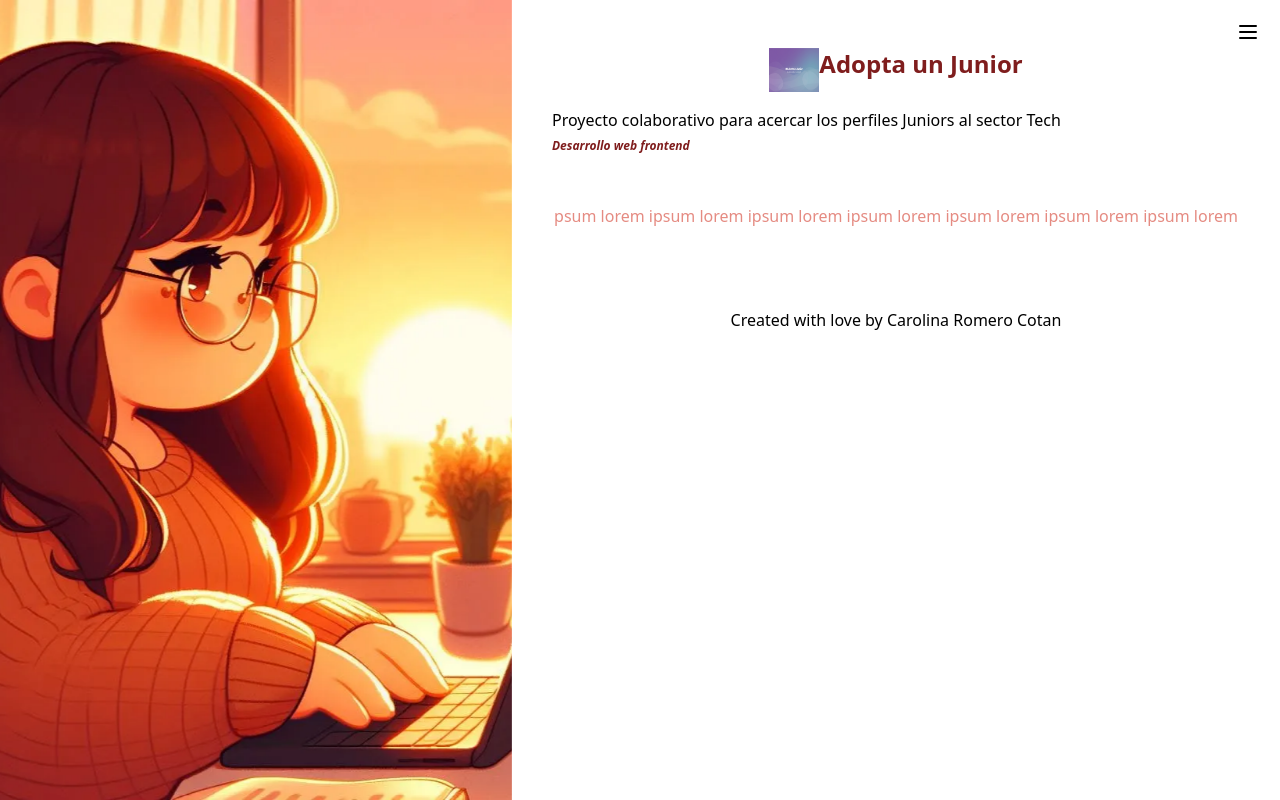
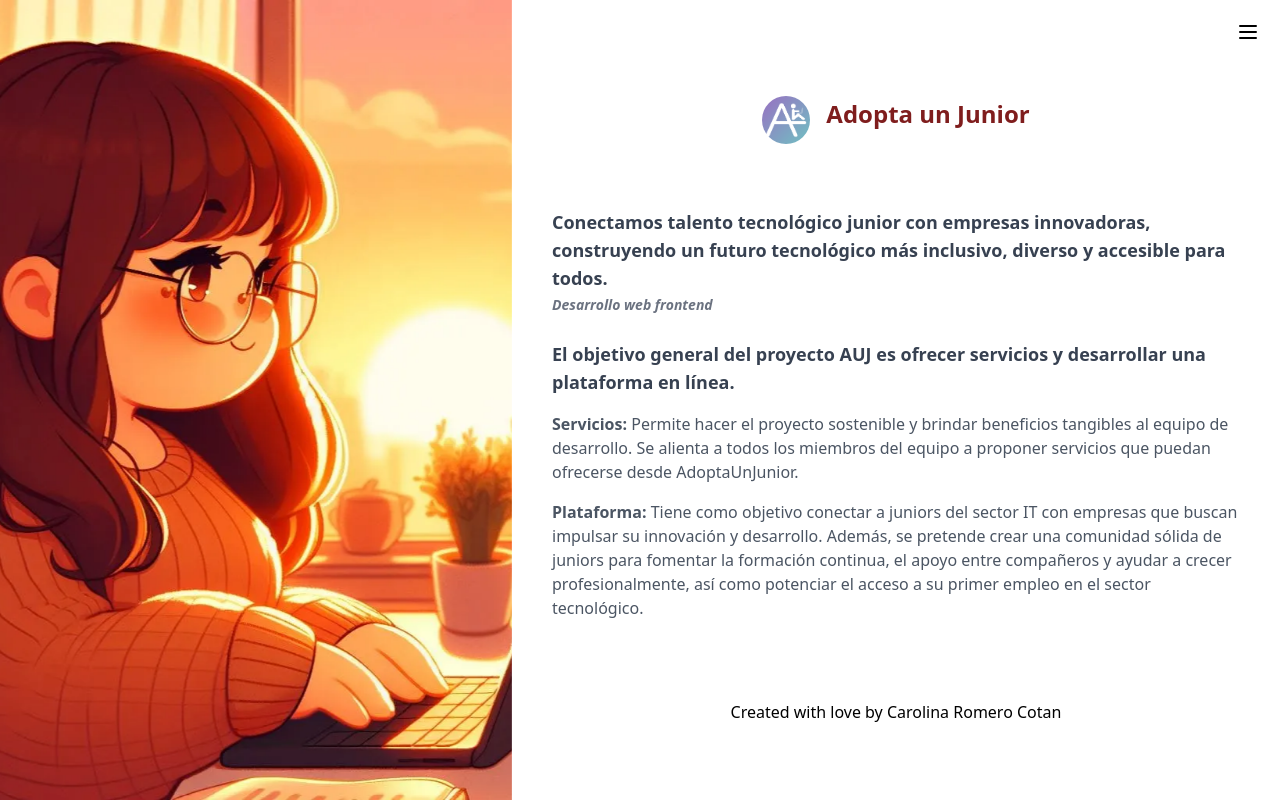
Before and after one commit to Carol-88/Portfolio, a React (Vite) app: page /projects/1 in a window 1280 px wide. Built offline with nearby package versions, Linux system fonts and the light colour scheme.

Commit message:
🚧 work in projectDetails

```diff
--- a/src/components/Contact/Contact.jsx
+++ b/src/components/Contact/Contact.jsx
@@ -34,7 +34,7 @@
               type="text"
               name="from_name" // Ajustado para coincidir con la plantilla
               id="from_name"
-              placeholder="Nombre Completo"
+              placeholder=" ... "
               required
               className="w-full rounded-md border border-[#e0e0e0] bg-white py-3 px-6 text-base font-medium text-[#6B7280] outline-none focus:border-[#6A64F1] focus:shadow-md"
             />
@@ -67,6 +67,7 @@
               type="text"
               name="subject" // Ajustado para coincidir con la plantilla
               id="subject"
+              placeholder=" ... "
               required
               className="w-full rounded-md border border-[#e0e0e0] bg-white py-3 px-6 text-base font-medium text-[#6B7280] outline-none focus:border-[#6A64F1] focus:shadow-md"
             />
@@ -82,7 +83,7 @@
               rows="4"
               name="message" // Ajustado para coincidir con la plantilla
               id="message"
-              placeholder="Escribeme"
+              placeholder=" ... "
               required
               className="w-full resize-none rounded-md border border-[#e0e0e0] bg-white py-3 px-6 text-base font-medium text-[#6B7280] outline-none focus:border-[#6A64F1] focus:shadow-md"
             ></textarea>
--- a/src/components/Experience/projects.json
+++ b/src/components/Experience/projects.json
@@ -3,22 +3,34 @@
     {
       "id": 1,
       "banner": "/img/bannerauj.jpg",
+      "logo": "/img/logoauj.png",
+      "video": "",
       "name": "Adopta un Junior",
-      "subtitle": "Proyecto colaborativo para acercar los perfiles Juniors al sector Tech",
+      "subtitle": "Conectamos talento tecnológico junior con empresas innovadoras, construyendo un futuro tecnológico más inclusivo, diverso y accesible para todos.",
       "role": "Desarrollo web frontend",
       "web": "https://adoptaunjunior.es",
       "projectLink": "/project/:id",
-      "description": " psum lorem ipsum lorem ipsum lorem ipsum lorem ipsum lorem ipsum lorem ipsum lorem "
+      "description": {
+        "goal": "El objetivo general del proyecto AUJ  es ofrecer servicios y desarrollar una plataforma en línea.",
+        "services": " Permite hacer el proyecto sostenible y brindar beneficios tangibles al equipo de desarrollo. Se alienta a todos los miembros del equipo a proponer servicios que puedan ofrecerse desde AdoptaUnJunior.",
+        "platform": " Tiene como objetivo conectar a juniors del sector IT  con empresas que buscan impulsar su innovación y desarrollo. Además, se pretende crear una comunidad sólida de juniors para fomentar la formación continua, el apoyo entre compañeros y ayudar a crecer profesionalmente, así como potenciar el acceso a su primer empleo en el sector tecnológico."
+      }
     },
     {
       "id": 2,
       "banner": "/img/logocs.png",
+      "logo": "/img/logocs.png",
+      "video": "https://www.youtube.com/embed/LAbO2WE2U6Q?si=sAHjQrcFhC9fic2t",
       "name": "Cloudsolute",
-      "subtitle": "Plataforma que invita al elearning proporcionando una búsqueda de palabras dentro de videos",
+      "subtitle": "Explora una amplia colección de videos, transformando el contenido visual en texto accesible con nuestra tecnología de reconocimiento óptico de caracteres (OCR) en video.",
       "role": "Desarrollo web frontend",
       "web": "https://cloudsolute.net",
       "projectLink": "/project/:id",
-      "description": "psum lorem ipsum lorem ipsum lorem ipsum lorem ipsum lorem ipsum lorem ipsum lorem ipsum lorem "
+      "description": {
+        "goal": "Obetivo",
+        "services": "Servicios",
+        "platform": "Plataforma"
+      }
     }
   ]
 }
--- a/src/components/Project/ProjectDetails.jsx
+++ b/src/components/Project/ProjectDetails.jsx
@@ -9,19 +9,29 @@
     return <div>Proyecto no encontrado</div>;
  }
 
+ const hasVideo = project.video && project.video.length > 0;
+
  return (
     <section>
-      <div className="flex justify-center">
-        <img src={project.banner} alt="Logo" width={50} height={50} />
-        <a href={project.web} target="_blank" rel="noopener noreferrer">
-          <h1 className="hover:text-cyan-700">{project.name}</h1>
+      <div className="flex justify-center items-center p-12">
+        <img src={project.logo} alt="Logo" className="w-12 h-12 rounded-full" />
+        <a href={project.web} target="_blank" rel="noopener noreferrer" className="ml-4">
+          <h1 className="text-2xl font-bold hover:text-cyan-700">{project.name}</h1>
         </a>
       </div>
-      <h3 className="pt-4 text-start">{project.subtitle}</h3>
-      <em className="pb-4 text-title-color text-start text-xs font-semibold">
+      <h3 className="pt-4 text-start text-lg font-semibold text-gray-700">{project.subtitle}</h3>
+      <em className="pb-4 text-sm font-semibold text-gray-500">
         {project.role}
       </em>
-      <p className="pt-12">{project.description}</p>
+      {/* Renderiza la descripción del proyecto de manera estructurada */}
+      <h4 className="pt-6 text-lg font-semibold text-gray-700">{project.description.goal}</h4>
+      <p className="pt-4 text-base text-gray-600 text-start"><b>Servicios:</b> {project.description.services}</p>
+      <p className="pt-4 text-base text-gray-600 text-start"><b>Plataforma:</b> {project.description.platform}</p>
+      {hasVideo && (
+        <div className="embed-responsive embed-responsive-16by9 flex justify-center w-full h-full">
+          <iframe className="embed-responsive-item w-4/5 h-72 m-8 rounded-lg" src={project.video} allowFullScreen></iframe>
+        </div>
+      )}
     </section>
  );
 };
```
Also changed, not shown: public/img/logoauj.png (added). Lines whose indentation alone changed are shown as unchanged.
